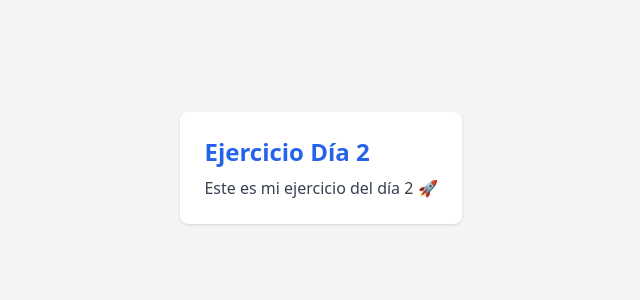
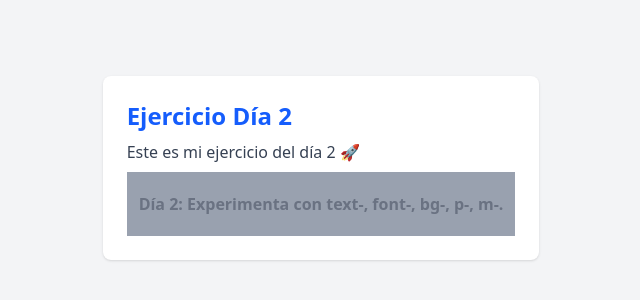
Before and after one commit to sfcm250110/tailwind-learning, a plain HTML site: page day-02/index.html in a window 1280 px wide. Shown: the part 232-532 px from the top of the page, without its empty margins (319-959 px from the left). Drawn offline with nearby package versions, Linux system fonts and the light colour scheme.

Commit message:
Ejercicio dia 2 terminado

```diff
--- a/day-02/index.html
+++ b/day-02/index.html
@@ -4,12 +4,13 @@
   <meta charset="UTF-8">
   <meta name="viewport" content="width=device-width, initial-scale=1.0">
   <title>Día 2 - Tailwind</title>
-  <script src="https://cdn.tailwindcss.com"></script>
+  <script src="https://cdn.jsdelivr.net/npm/@tailwindcss/browser@4"></script>
 </head>
 <body class="bg-gray-100 flex items-center justify-center min-h-screen">
   <div class="p-6 bg-white rounded-lg shadow">
     <h1 class="text-2xl font-bold text-blue-600">Ejercicio Día 2</h1>
     <p class="mt-2 text-gray-700">Este es mi ejercicio del día 2 🚀</p>
+    <p class="mt-2 text-gray-500 bg-gray-400 font-bold px-3 py-5">Día 2: Experimenta con text-, font-, bg-, p-, m-.</p>
   </div>
 </body>
 </html>
```
